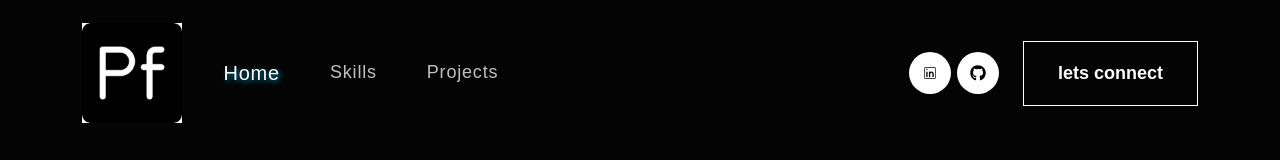
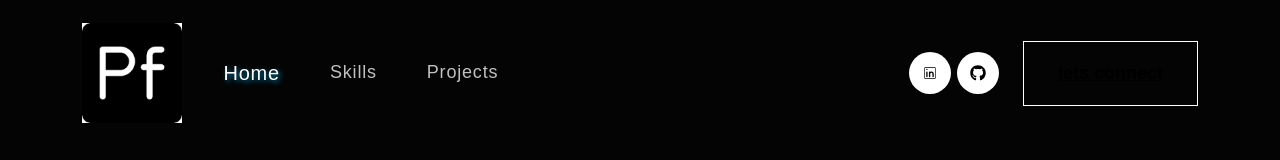
Before and after one commit to sahilanand2412/my_portfolio, a React (Create React App) app: page / in a window 1280 px wide. Shown: the top 160 px of the page. Built offline with nearby package versions, Linux system fonts and the light colour scheme.

Commit message:
fix got to connect section

```diff
--- a/src/components/Contact.js
+++ b/src/components/Contact.js
@@ -43,7 +43,7 @@ const handleSubmit = async (e) => {
   };
 
   return(
-<section className="contact" id ="connect">
+<section className="contact" id="connect">
 <Container>
 <Row className="align-items-center">
     <Col md={6}>
--- a/src/components/NavBar.js
+++ b/src/components/NavBar.js
@@ -54,9 +54,9 @@ setActiveLink(value);
                 {/* <a href="https://www.shristipriya1207@gmail.com"><MdOutlineAttachEmail /></a> */}
                 <a href="https://github.com/shristipriya1207"><FaGithub /></a>
                 </div>
-                <button className='vvd' onClick={()=>console.log('connect')}>
+                <button className='vvd'>
 
-                    <span>lets connect</span>
+                    <a href='#connect'>lets connect</a>
                 </button>
           </span>
         </Navbar.Collapse>
```
